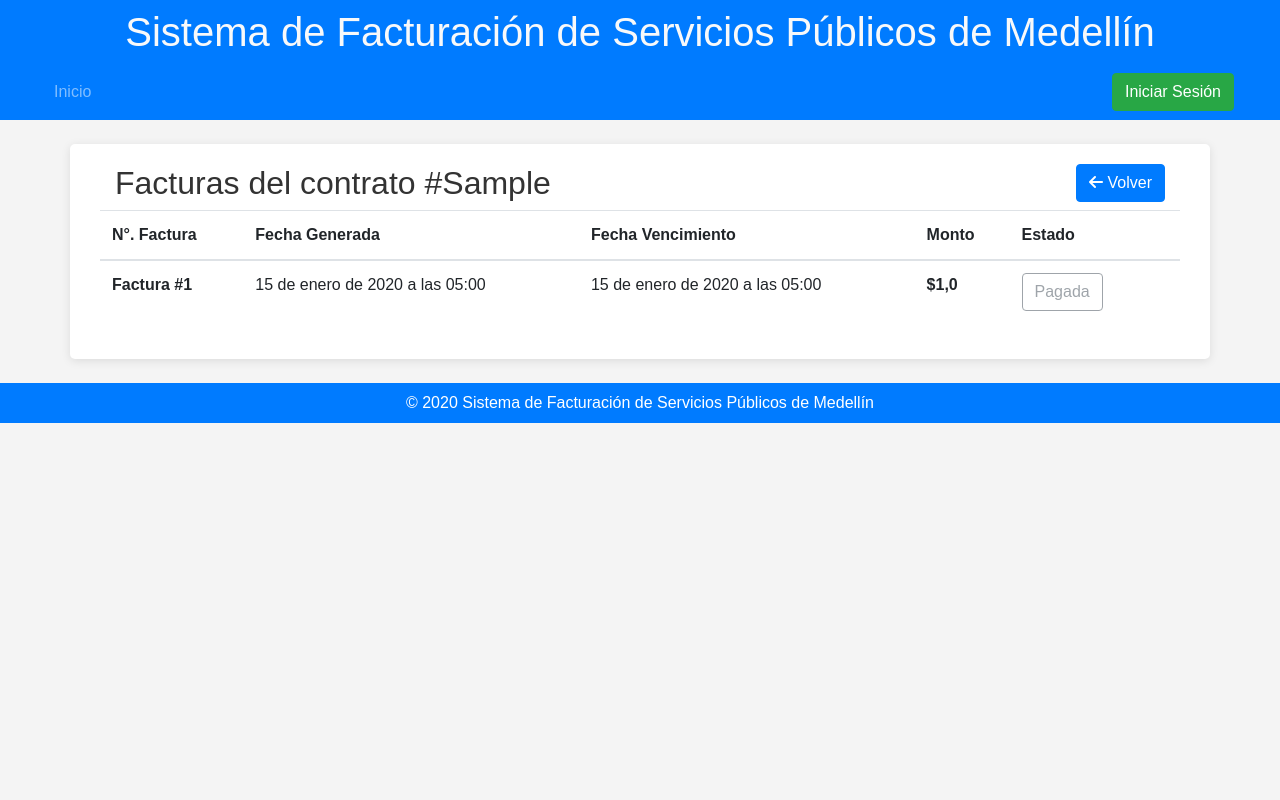
After one commit to Juansecod/LaboratorioI-ElectivaIII, a Django app: template Main/FacturasMed/templates/facturas.html in a window 1280 px wide. The commit adds this page. Run offline with Django 5.2, Linux system fonts and the light colour scheme; tables that the repository leaves empty hold one stand-in row (values such as "Sample post"); the template is opened without the code that fills it: values that come from a table or form of the project are taken from there, most other values are stand-ins (such as "Sample title", 1, 10 or a date in 2020); some libraries are stand-ins or nearby versions.

Commit message:
Implements view bills and pay bills

```diff
--- a/Main/FacturasMed/static/css/styles.css
+++ b/Main/FacturasMed/static/css/styles.css
@@ -4,6 +4,7 @@ body {
     padding: 0;
     background-color: #f4f4f4;
     overflow-x: hidden;
+    height: 100vh;
 }
 
 nav ul {
@@ -72,9 +73,12 @@ footer {
     padding: 10px 0;
     background-color: #00ff44;
     color: white;
-    position: absolute !important;
+    position: sticky;
     bottom: 0;
     width: 100%;
+    p{
+        margin: 0;
+    }
 }
 
 .reducida {
--- a/Main/FacturasMed/templates/contratos.html
+++ b/Main/FacturasMed/templates/contratos.html
@@ -21,7 +21,7 @@
                             <th scope="row">Contrato #{{contrato.id}}</td>
                             <td>{{contrato.fecha_creacion}}</td>
                             <td>{{contrato.servicio.nombre}}</td>
-                            <td><a class="btn btn-primary" href="#">Ver Facturas</a></td>
+                            <td><a class="btn btn-primary" href="{% url "ver_facturas" contrato.id %}">Ver Facturas</a></td>
                         </tr>
                     {% endfor %}
                 </tbody>
--- /dev/null
+++ b/Main/FacturasMed/templates/facturas.html
@@ -0,0 +1,51 @@
+{% extends "template_base.html" %}
+
+{% block content %}
+    <div class="container">
+        <div class="container d-flex justify-content-between">
+            <h2>Facturas del contrato #{{id_contrato}}</h2>
+            <a href="{% url 'ver_contratos' %}"><button class="btn btn-primary"><i class="fa-solid fa-arrow-left"></i> Volver</button></a>
+        </div>
+        {% if facturas %}
+            <table class="table">
+                <thead>
+                    <tr>
+                        <th scope="col">N°. Factura</th>
+                        <th scope="col">Fecha Generada</th>
+                        <th scope="col">Fecha Vencimiento</th>
+                        <th scope="col">Monto</th>
+                        <th>Estado</th>
+                        <th scope="col"></th>
+                </thead>
+                <tbody>
+                    {% for factura in facturas %}
+                        <tr>
+                            <th scope="row">Factura #{{factura.id}}</td>
+                            <td>{{factura.fecha_emision}}</td>
+                            <td>{{factura.fecha_vencimiento}}</td>
+                            <td class="font-weight-bold">${{factura.monto}}</td>
+                            <td>
+                                {% if factura.pagado %}
+                                    <button type="button" class="btn btn-outline-secondary" disabled>
+                                        Pagada
+                                    </button>
+                                {% else %}
+                                    <a href="{% url 'pagar_factura' id_factura=factura.id id_contrato=id_contrato %}">
+                                        <button type="button" class="btn btn-success">
+                                            Pagar
+                                        </button>
+                                    </a>
+                                {% endif %}
+                            </td>
+                        </tr>
+                    {% endfor %}
+                </tbody>
+            </table>
+        {% else %}
+            <span class="d-flex flex-column align-items-center justify-content-center">
+                <i class="fa-solid fa-file-invoice-dollar icono-sin-contratos"></i>
+                <p class="my-2">Ups! Parece que aún no tienes facturas generadas</p>
+            </span>
+        {% endif %}
+    </div>
+{% endblock %}
--- a/Main/FacturasMed/templates/template_base.html
+++ b/Main/FacturasMed/templates/template_base.html
@@ -20,7 +20,9 @@
             <div class="collapse navbar-collapse d-flex justify-content-between px-personalizado" id="navbarNavAltMarkup">
                 <div class="navbar-nav ">
                     <a class="nav-item nav-link {% if current_page == "inicio" %}active{% endif %}" href="{% url 'inicio' %}">Inicio</a>
-                    <a class="nav-item nav-link {% if current_page == "contratos" %}active{% endif %}" href="{% url 'ver_contratos' %}">Contratos</a>
+                    {% if request.session.usuario %}
+                        <a class="nav-item nav-link {% if current_page == "contratos" %}active{% endif %}" href="{% url 'ver_contratos' %}">Contratos</a>
+                    {% endif %}
                 </div>
                 {% if current_page != "iniciar_sesion" and request.session.usuario is None %}
                     <a class="nav-item btn btn-success" href="{% url 'iniciar_sesion' %}">Iniciar Sesión</a>
--- a/Main/FacturasMed/urls.py
+++ b/Main/FacturasMed/urls.py
@@ -7,5 +7,7 @@ urlpatterns = [
     path('iniciar_sesion', views.iniciar_sesion, name='iniciar_sesion'),
     path('cerrar_sesion', views.cerrar_sesion, name="cerrar_sesion"),
     path("contratos", views.ver_contratos, name="ver_contratos"),
-    path("ver_contratos", views.crear_contrato, name="crear_contrato")
+    path("contratos/crear", views.crear_contrato, name="crear_contrato"),
+    path("contratos/<int:id_contrato>/facturas", views.ver_facturas, name = 'ver_facturas'),
+    path("contratos/<int:id_contrato>/facturas/<int:id_factura>/pagar", views.pagar_factura, name = 'pagar_factura')
 ]
```
Also changed, not shown: Main/FacturasMed/views.py (+41 -2 lines).
